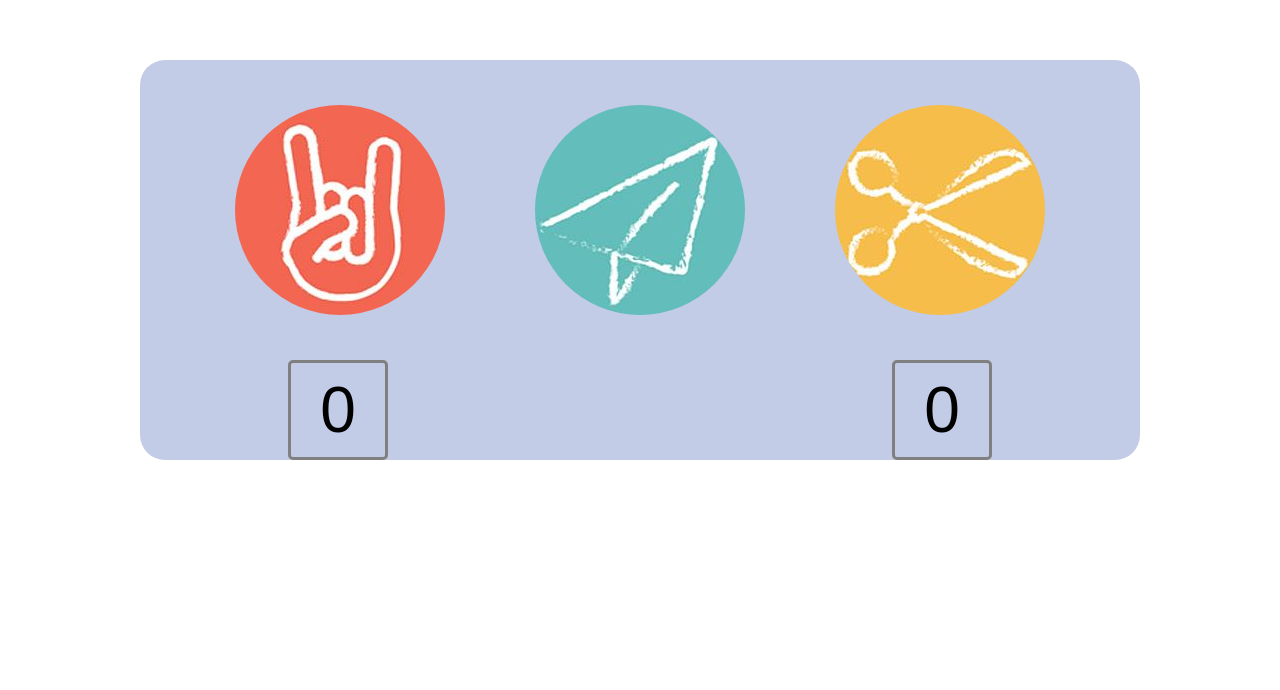
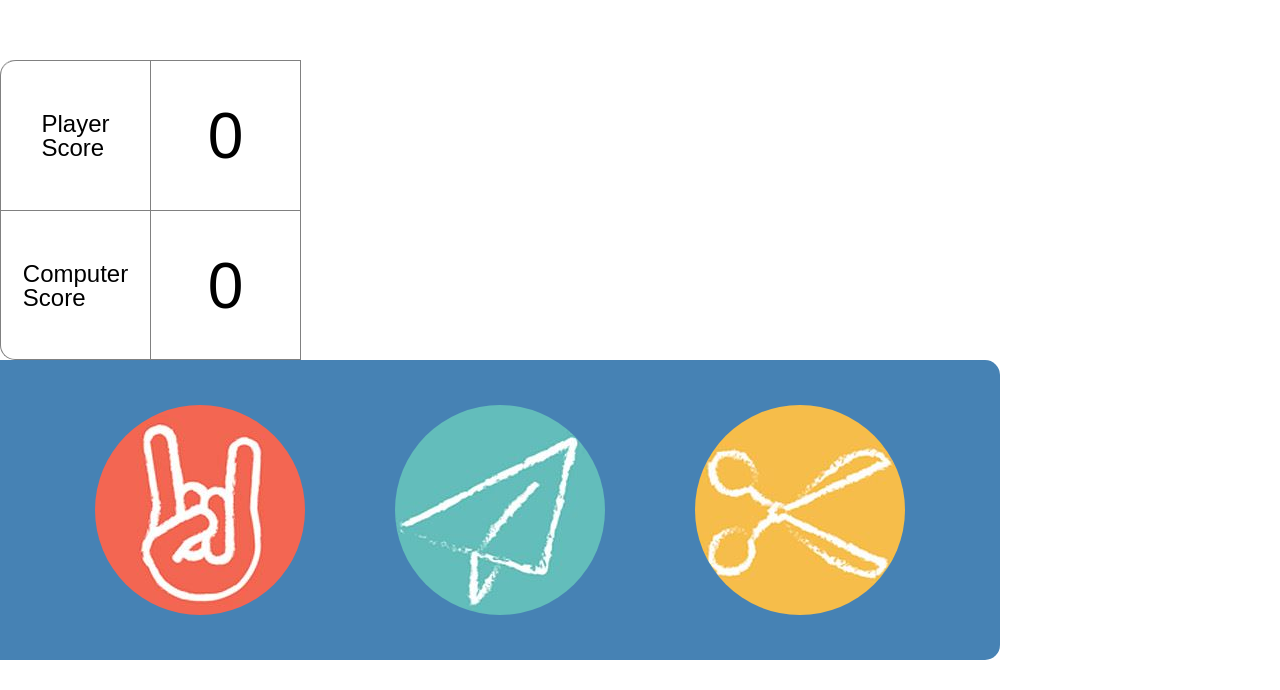
Before and after one commit to diesel1701/rock-paper-scissors, a plain HTML site: page index-2.html in a window 1280 px wide. Shown: the part 140-830 px from the top of the page. Before the commit the page ends 800 px from the top, so only its background shows below. Drawn offline with Linux system fonts and the light colour scheme.

Commit message:
html and css updates to support new layout

```diff
--- a/assets/stylesheets/style.css
+++ b/assets/stylesheets/style.css
@@ -52,13 +52,39 @@ table {
 
 .container {
   box-sizing: border-box;
-  height: 400px;
+  height: fit-content;
+  width: fit-content;
+  margin: 200px auto 0;
+}
+.container-btn {
+  box-sizing: inherit;
+  height: 300px;
   width: 1000px;
-  margin: 200px auto 0;
-  padding: 0 46px 0;
   text-align: center;
-  background: rgb(195, 204, 230);
-  border-radius: 25px;
+  background: steelblue;
+  border-radius: 0 15px 15px 0;
+}
+.container-scoreboard {
+  box-sizing: inherit;
+  height: 300px;
+  width: 300px;
+  margin: auto;
+  position: relative;
+  border-width: 0 0 1px 1px;
+  border-color: gray;
+  border-style: solid;
+  border-radius: 15px 0 0 15px;
+}
+
+.container-btn, .container-scoreboard {
+  display: inline-block;
+}
+
+.container-player, .container-computer {
+  display: block;
+  box-sizing: inherit;
+  height: 150px;
+  width: 300px;
 }
 
 /* buttons */
@@ -98,25 +124,24 @@ table {
 
 /* result display */
 
-.scoreboard {
+.score {
+  display: inline-block;
   box-sizing: inherit;
-  height: 100px;
-  width: 100%;
-  padding: 0 100px;
+  height: 150px;
+  width: 150px;
+  font-size: 4em;
+  border-width: 1px 1px 0 0;
+  border-color: gray;
+  border-style: solid;
+  position: relative;
 }
 
-.scoreboard div {
-  display: inline-block;
+.player-label, .comp-label {
+  font-size: 1.5em;
 }
 
-.score {
-  box-sizing: inherit;
-  height: 100px;
-  width: 100px;
-  font-size: 4em;
-  border-radius: 5px;
-  border: 3px solid grey;
-  position: relative;
+.player-label {
+  border-top-left-radius: 15px;
 }
 
 .score p {
@@ -129,6 +154,21 @@ table {
 #rndResult {
   box-sizing: inherit;
   margin: auto;
-  width: 504px;
+  width: fit-content;
   font-size: 2em;
 }
+
+#rndResult p {
+  text-align: center;
+}
+
+#gameResult {
+  box-sizing: inherit;
+  margin: 30px auto 0;
+  width: fit-content;
+  font-size: 2em;
+}
+
+#gameResult p {
+  text-align: center;
+}
--- a/index-2.html
+++ b/index-2.html
@@ -6,26 +6,42 @@
   </head>
   <body>
     <div class='container'>
+      <div class='container-scoreboard'>
+        <div class='container-player'>
+          <!--box containing current player score total-->
+          <div class='score player-label'>
+            <p>Player<br>Score</p>
+          </div><!--
+          --><div class='score' id='player'>
+            <p></p>
+          </div>
+        </div>
+        <!--box containing current computer score total-->
+        <div class='container-computer'>
+          <div class='score comp-label'>
+            <p>Computer<br>Score</p>
+          </div><!--
+          --><div class='score' id='computer'>
+            <p></p>
+          </div>
+        </div>
+      </div><!--
+        commented out to eliminate inline-block spacing
+      --><div class='container-btn'>
         <!--rock button-->
         <div class='buttons' id='rock'></div><!--
           paper button
         --><div class='buttons' id='paper'></div><!--
           scissors button
         --><div class='buttons' id='scissors'></div>
-      <div class='scoreboard'>
-        <!--box containing current player score total-->
-        <div class='score' id='player'>
-          <p></p>
-        </div><!--
-          message displaying result of last round
-        --><div id='rndResult'>
-          <p></p>
-        </div><!--
-          box containing current computer score total
-        --><div class='score' id='computer'>
+      </div>
+    </div>
+    <!--message displaying result of last round-->
+    <div id='rndResult'>
       <p></p>
     </div>
-      </div>
+    <div id='gameResult'>
+        <p></p>
     </div>
     <script>
 
@@ -64,11 +80,14 @@
       playerDiv.textContent = playerCounter;
       computerDiv.textContent = computerCounter;
 
+      const gameResult = document.querySelector('#gameResult > p');
+
+
       function winAlert () {
         if (playerCounter === 5) {
-          console.log('You win the game!');
+          gameResult.textContent = 'You win the game!';
         } else if (computerCounter === 5) {
-          console.log('You lost. Try again!');
+          gameResult.textContent = 'You lost the game. Try again!';
         }
         return;
       }
```
Lines whose indentation alone changed are shown as unchanged.
